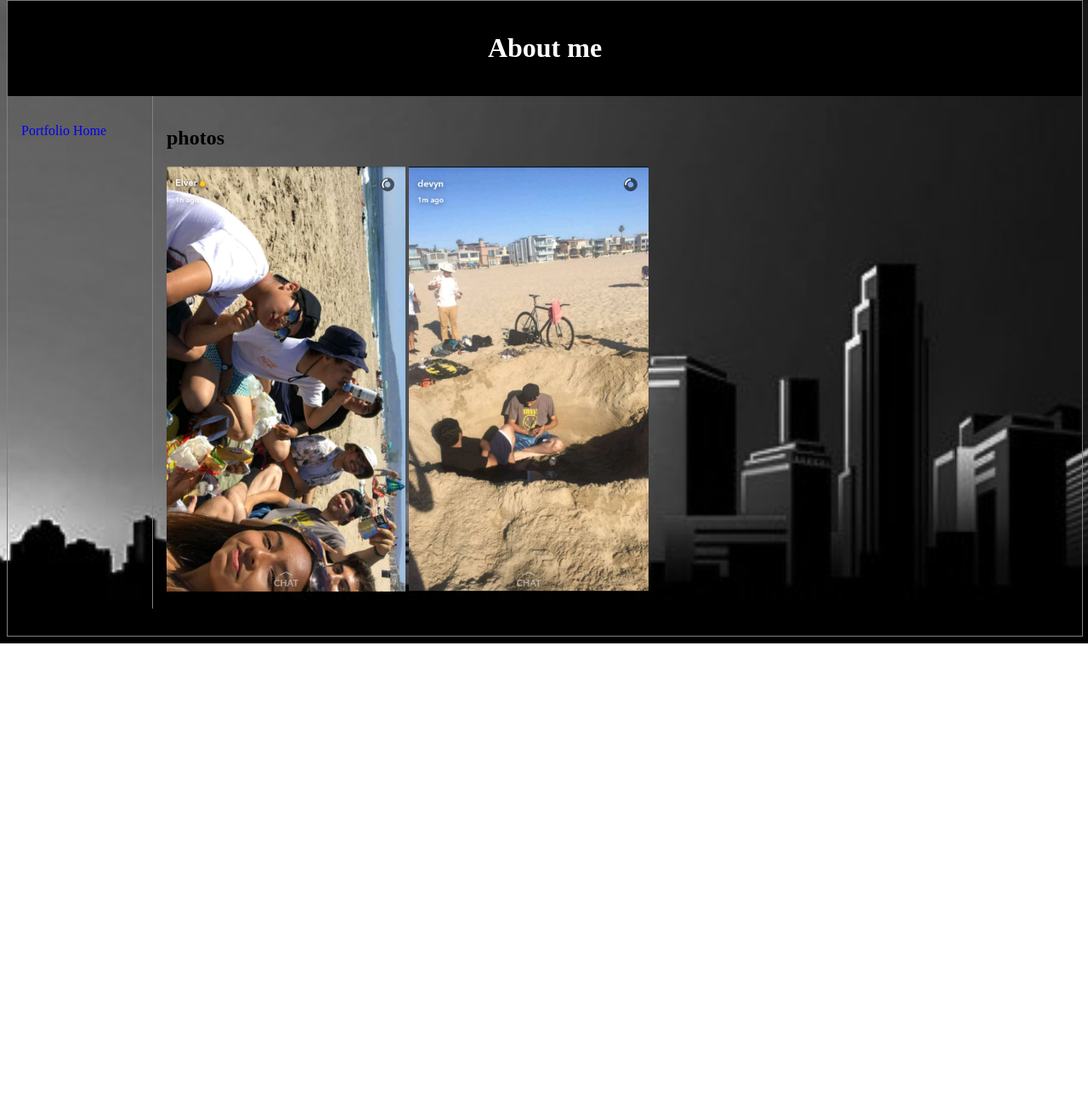
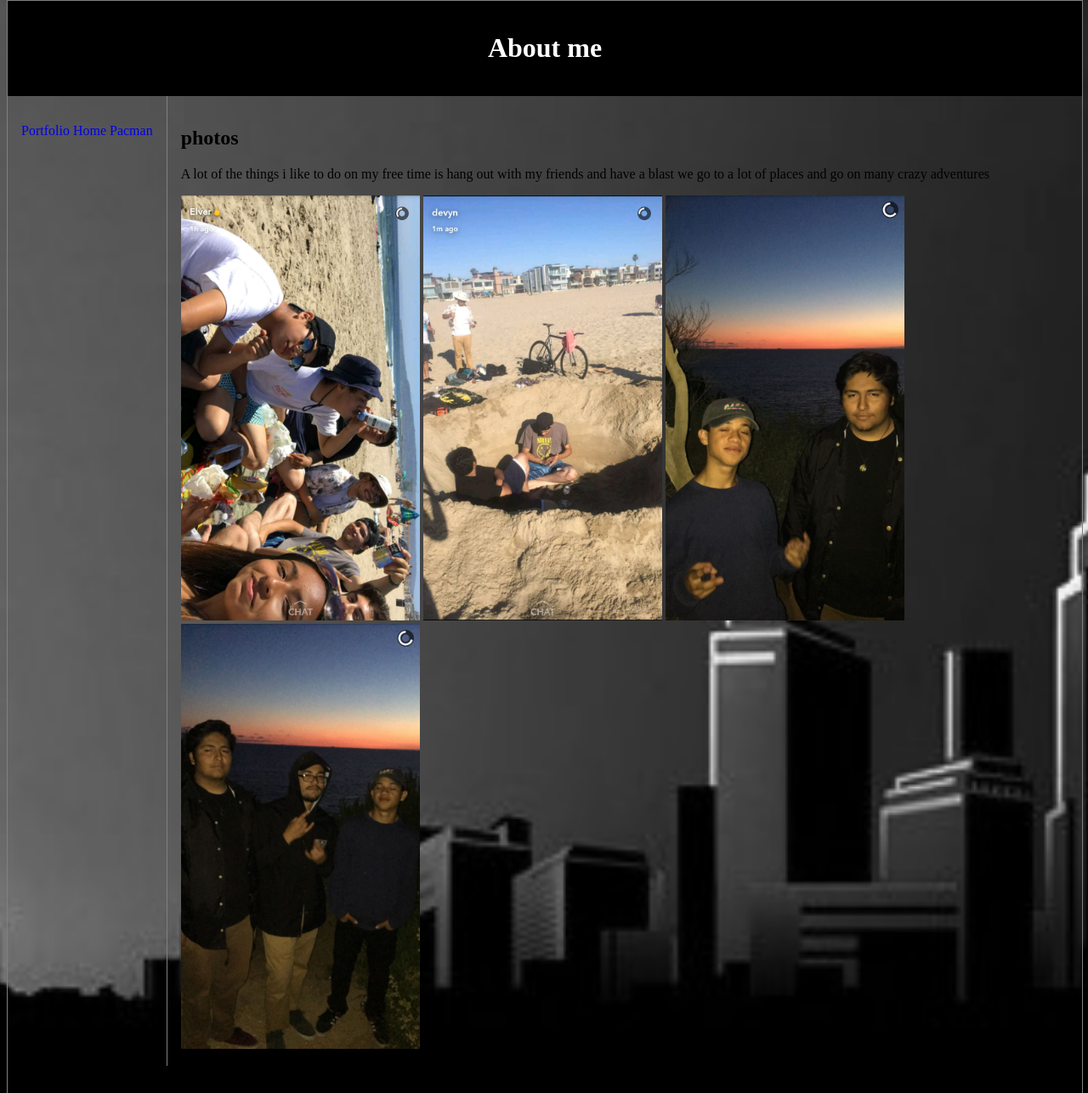
Before and after one commit to fm662/fm662.github.io, a plain HTML site: page my_website/aboutme.html in a window 1280 px wide. Shown: the part 8-1294 px from the top of the page at 85% size. Before the commit the page ends 800 px from the top, so only its background shows below. Drawn offline with Linux system fonts and the light colour scheme.

Commit message:
added more photos

```diff
--- a/my_website/aboutme.html
+++ b/my_website/aboutme.html
@@ -60,14 +60,18 @@ body {
   <ul>
 <a href="portfolio.html">Portfolio</a>
 <a href="index.html"> Home</a>
+<a href="pacman.html">Pacman</a>
 
   </ul>
 </nav>
 
 <article>
   <h1>photos</h1>
+  <p> A lot of the things i like to do on my free time is hang out with my friends and have a blast we go to a lot of places and go on many crazy adventures </p>
    <img src="images/23.png"height="500">
    <img src="images/24.png"height="500"></img>
+   <img src="images/25.png"height="500"></img>
+   <img src="images/26.png"height="500"></img>
 </article>
 
 <footer></footer>
```
Also changed, not shown: my_website/index.html (+1 -0 lines), my_website/portfolio.html (+1 -0 lines).
